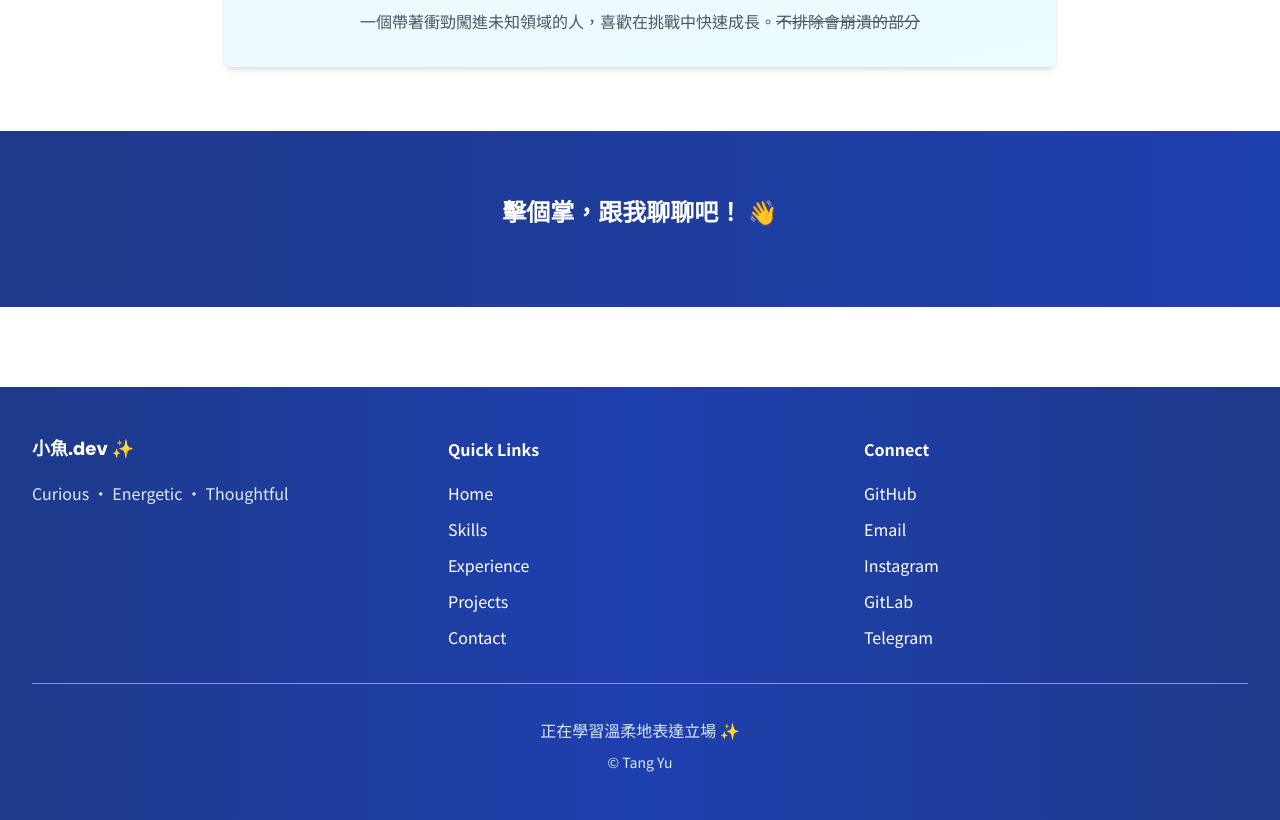
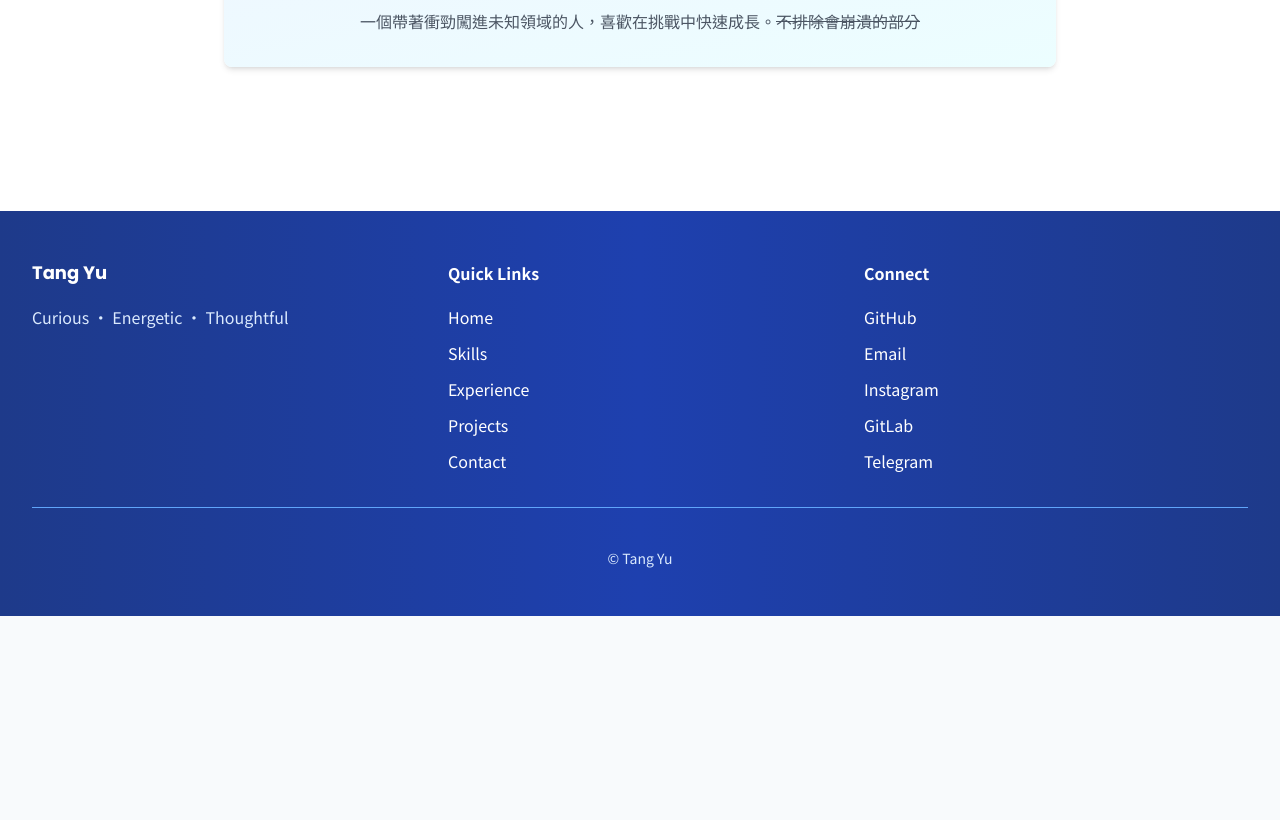
Before and after one commit to candytangsys/blog, a React (Vite) app: page /blog/contact in a window 1280 px wide. Shown: the part 2084-2904 px from the top of the page. After the commit the page ends 2700 px from the top, so only its background shows below. Built offline with nearby package versions, Linux system fonts and the light colour scheme.

Commit message:
revise content

```diff
--- a/src/components/Footer.tsx
+++ b/src/components/Footer.tsx
@@ -6,7 +6,7 @@ export default function Footer() {
       <div className="max-w-7xl mx-auto px-4 sm:px-6 lg:px-8">
         <div className="grid grid-cols-1 md:grid-cols-3 gap-8 mb-8">
           <div>
-            <h3 className="text-lg font-bold mb-4" style={{ fontFamily: "'Poppins', sans-serif" }}>小魚.dev ✨</h3>
+            <h3 className="text-lg font-bold mb-4" style={{ fontFamily: "'Poppins', sans-serif" }}>Tang Yu</h3>
             <p className="text-blue-100">Curious • Energetic • Thoughtful</p>
           </div>
           <div>
@@ -41,7 +41,6 @@ export default function Footer() {
           </div>
         </div>
         <div className="border-t border-blue-400 pt-8 text-center text-blue-100">
-          <p>正在學習溫柔地表達立場 ✨</p>
           <p className="mt-2 text-sm">&copy; Tang Yu</p>
         </div>
       </div>
--- a/src/pages/Contact.tsx
+++ b/src/pages/Contact.tsx
@@ -231,19 +231,6 @@ export default function Contact() {
           </motion.div>
         </div>
       </section>
-
-      {/* CTA */}
-      <section className="py-16 bg-gradient-to-r from-primary to-blue-800 text-white">
-        <div className="max-w-4xl mx-auto px-4 sm:px-6 lg:px-8 text-center">
-          <motion.div
-            initial={{ opacity: 0, y: 20 }}
-            whileInView={{ opacity: 1, y: 0 }}
-            transition={{ duration: 0.8 }}
-          >
-            <h2 className="text-2xl font-bold mb-4">擊個掌，跟我聊聊吧！ 👋</h2>
-          </motion.div>
-        </div>
-      </section>
     </div>
   )
 }
```
